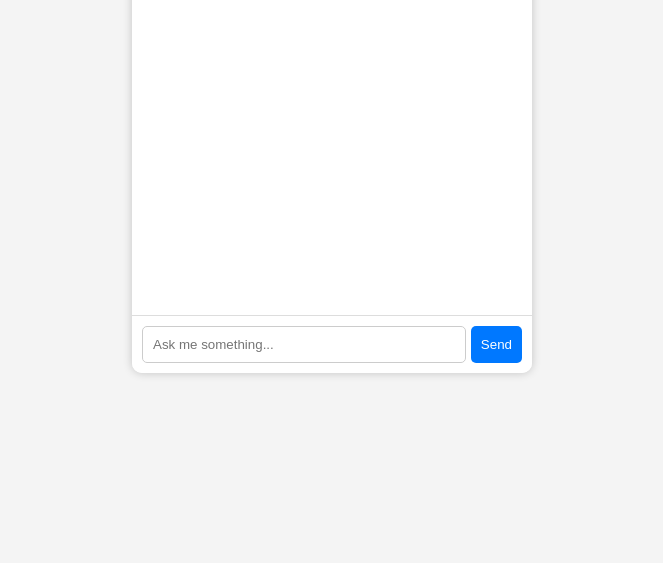
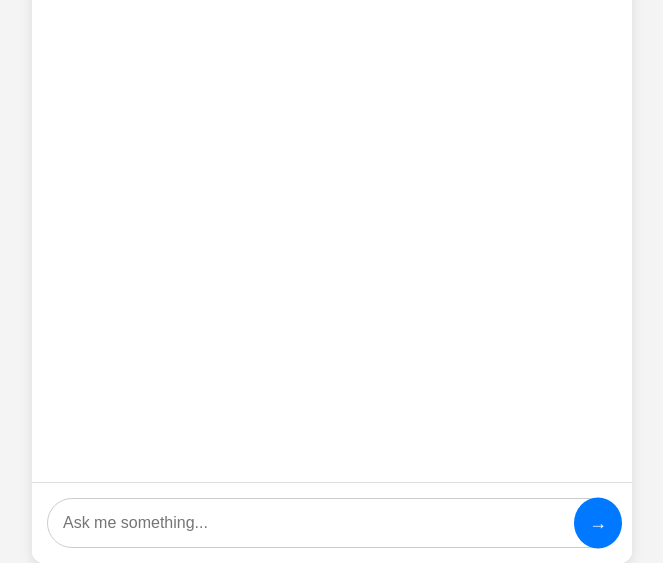
Before and after one commit to raselshikdar/Deepseek-Chatbot, a website: page public/index.html in a window 1280 px wide. Shown: the part 237-800 px from the top of the page, without its empty margins (308-971 px from the left). Drawn offline with Linux system fonts and the light colour scheme.

Commit message:
Update index.html

```diff
--- a/public/index.html
+++ b/public/index.html
@@ -5,6 +5,12 @@
     <meta name="viewport" content="width=device-width, initial-scale=1.0">
     <title>Deepseek Chatbot</title>
     <style>
+        * {
+            margin: 0;
+            padding: 0;
+            box-sizing: border-box;
+        }
+
         body {
             font-family: Arial, sans-serif;
             background-color: #f4f4f4;
@@ -13,70 +19,101 @@
             align-items: center;
             height: 100vh;
             margin: 0;
-        }
-        .chat-container {
-            width: 400px;
-            max-width: 90%;
-            background: white;
-            box-shadow: 0 0 10px rgba(0, 0, 0, 0.2);
-            border-radius: 10px;
             overflow: hidden;
         }
+
+        .chat-container {
+            width: 100%;
+            height: 100%;
+            max-width: 600px;
+            max-height: 800px;
+            background: #ffffff;
+            border-radius: 12px;
+            box-shadow: 0 4px 12px rgba(0, 0, 0, 0.1);
+            display: flex;
+            flex-direction: column;
+            overflow: hidden;
+        }
+
         .chat-header {
             background: #0078ff;
             color: white;
             text-align: center;
-            padding: 10px;
-            font-size: 18px;
+            padding: 16px;
+            font-size: 24px;
+            font-weight: bold;
         }
+
         .chat-box {
-            height: 300px;
+            flex: 1;
+            padding: 20px;
             overflow-y: auto;
-            padding: 10px;
             display: flex;
             flex-direction: column;
+            gap: 12px;
+            height: 100%;
         }
+
         .message {
-            padding: 8px 12px;
-            border-radius: 10px;
-            margin-bottom: 8px;
-            max-width: 80%;
+            padding: 12px 20px;
+            border-radius: 15px;
+            max-width: 70%;
             word-wrap: break-word;
         }
+
         .user-message {
             background: #0078ff;
             color: white;
             align-self: flex-end;
         }
+
         .bot-message {
             background: #e5e5e5;
             color: black;
             align-self: flex-start;
         }
+
         .input-container {
             display: flex;
-            padding: 10px;
+            padding: 15px;
             background: #fff;
             border-top: 1px solid #ddd;
+            position: relative;
         }
+
         input {
             flex: 1;
-            padding: 10px;
+            padding: 15px;
             border: 1px solid #ccc;
-            border-radius: 5px;
+            border-radius: 30px;
             outline: none;
+            font-size: 16px;
         }
+
         button {
-            padding: 10px;
+            padding: 15px;
             background: #0078ff;
             color: white;
             border: none;
-            border-radius: 5px;
+            border-radius: 50%;
             cursor: pointer;
-            margin-left: 5px;
+            position: absolute;
+            right: 10px;
+            top: 50%;
+            transform: translateY(-50%);
+            font-size: 18px;
         }
+
         button:hover {
             background: #005bbf;
+        }
+
+        /* Styling for mobile responsiveness */
+        @media (max-width: 600px) {
+            .chat-container {
+                width: 100%;
+                height: 100%;
+            }
         }
     </style>
 </head>
@@ -86,7 +123,7 @@
         <div class="chat-box" id="chat-box"></div>
         <div class="input-container">
             <input id="user-input" type="text" placeholder="Ask me something..." onkeypress="handleKeyPress(event)">
-            <button onclick="sendMessage()">Send</button>
+            <button onclick="sendMessage()">&#8594;</button>
         </div>
     </div>
 
@@ -97,7 +134,7 @@
 
             if (!userInput.value.trim()) return;
 
-            // Add user message to chat box
+            // Add user message
             appendMessage("You", userInput.value, "user-message");
 
             // Fetch bot response from the backend
@@ -107,17 +144,17 @@
                 body: JSON.stringify({ message: userInput.value }),
             });
 
-            // Parse the bot's response
+            // Parse the response
             const data = await response.json();
 
-            // Check if response contains a valid reply and display bot's message
+            // Add bot response
             if (data.reply) {
                 appendMessage("Bot", data.reply, "bot-message");
             } else {
                 appendMessage("Bot", "Sorry, I didn't understand that.", "bot-message");
             }
 
-            // Clear input field and scroll to the bottom
+            // Clear input and auto-scroll
             userInput.value = "";
             chatBox.scrollTop = chatBox.scrollHeight;
         }
```
